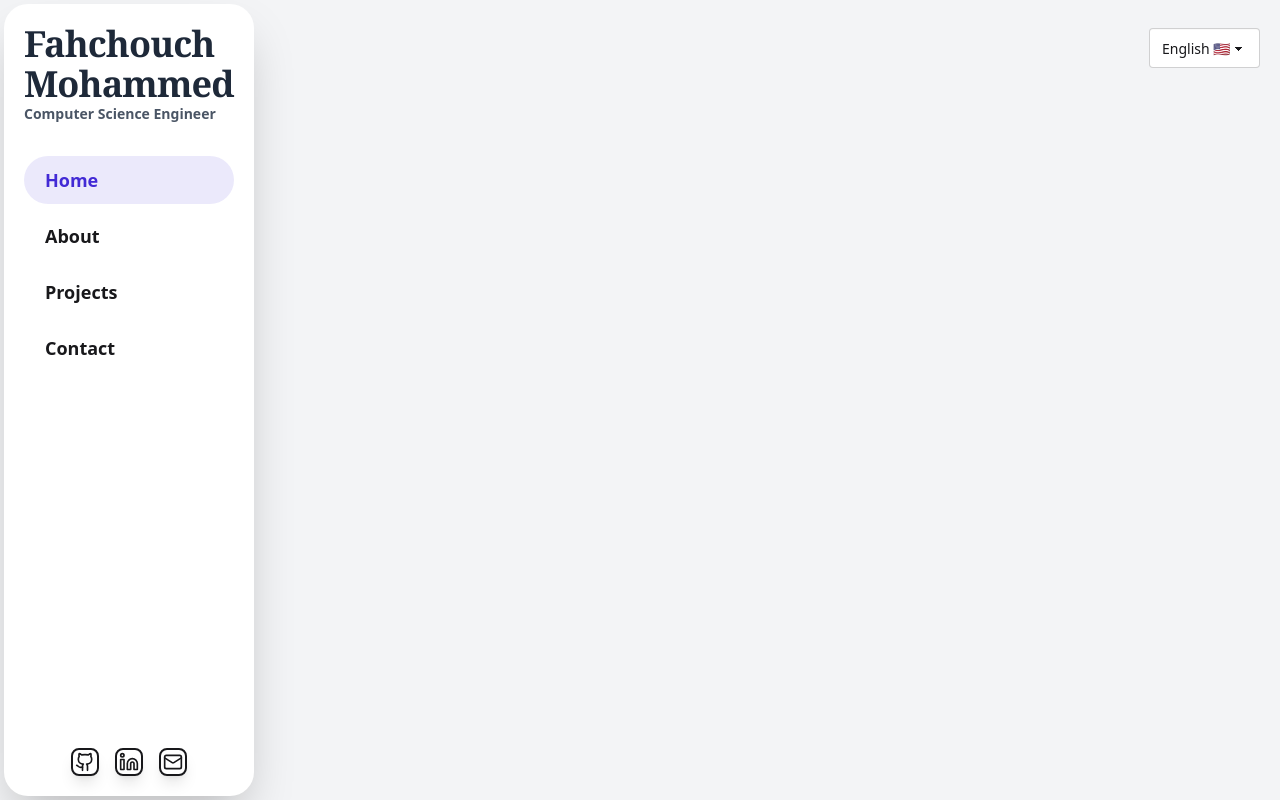
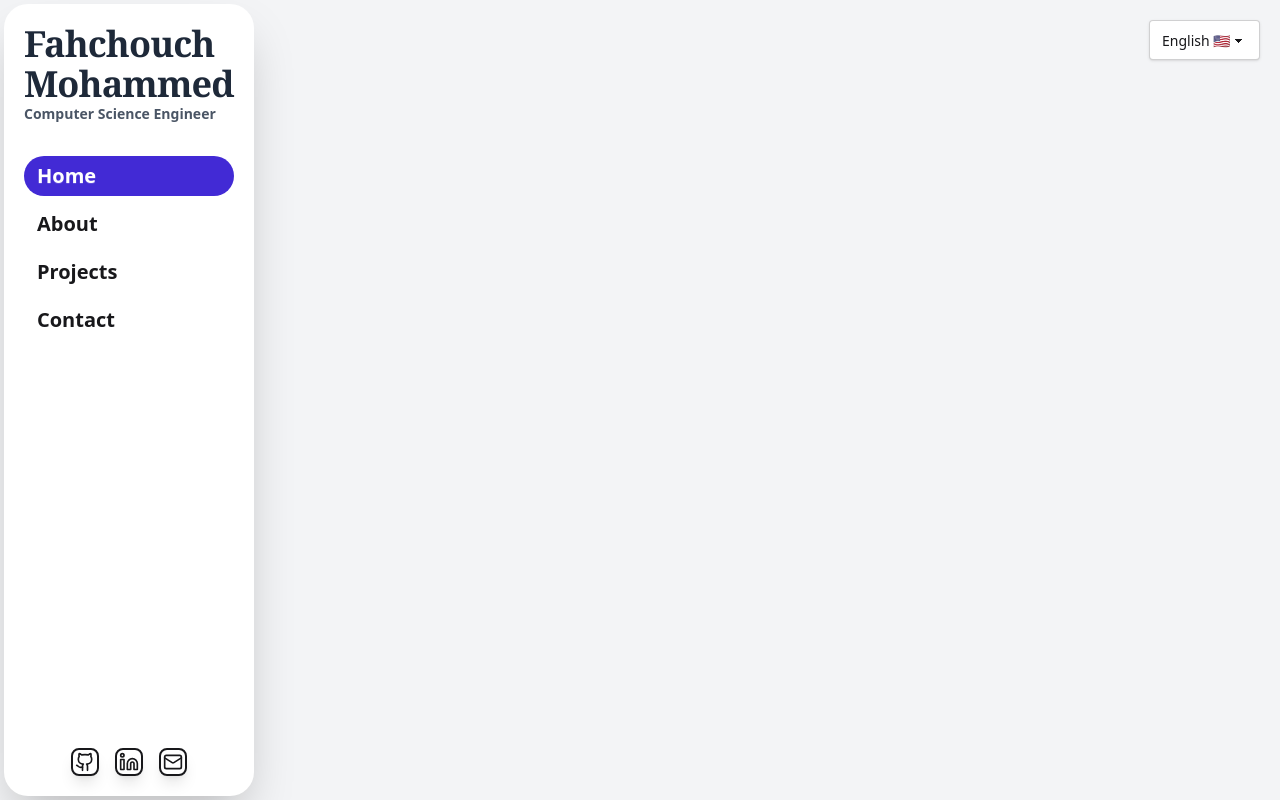
Before and after one commit to fahchouchsm/Portfolio, a React (Vite) app: page / in a window 1280 px wide. Built offline with nearby package versions, Linux system fonts and the light colour scheme.

Commit message:
small changes in the sidebar navigation

```diff
--- a/src/components/languageSelect.tsx
+++ b/src/components/languageSelect.tsx
@@ -12,7 +12,7 @@ export const LanguageSelect: FC<LanguageSelectInt> = ({ t, i18n }) => {
     <select
       id="language-select"
       name="language"
-      className="select absolute right-5 w-fit"
+      className="select fixed top-5 right-5 w-fit shadow-sm"
       defaultValue={i18n.language}
       onChange={(e) => {
         i18n.changeLanguage(e.target.value);
--- a/src/components/sidebar/sidebar.tsx
+++ b/src/components/sidebar/sidebar.tsx
@@ -23,7 +23,7 @@ const Sidebar: FC<SidebarInt> = ({ t }) => {
     <>
       {/* Mobile toggle button for md and smaller */}
       <button
-        className={`fixed top-5 left-5 z-50 rounded-lg bg-white p-2 shadow-lg md:hidden ${open ? "hidden" : ""}`}
+        className={`fixed top-5 left-5 z-50 rounded-lg bg-white p-2 shadow-sm md:hidden ${open ? "hidden" : ""}`}
         onClick={() => setOpen(!open)}
         aria-label="Toggle sidebar"
       >
@@ -55,9 +55,7 @@ const Sidebar: FC<SidebarInt> = ({ t }) => {
                 <li key={i}>
                   <Link
                     to={e.path}
-                    className={`btn btn-ghost ${
-                      isSelected ? "text-primary bg-primary/10" : ""
-                    } btn-xs sm:btn-sm md:btn-md lg:btn-lg w-full justify-start rounded-3xl`}
+                    className={`btn btn-ghost w-full justify-start rounded-3xl px-3 py-2 text-sm sm:text-base md:text-lg lg:text-xl ${isSelected ? "bg-primary text-white" : ""}`}
                     aria-current={isSelected ? "page" : undefined}
                     rel={t("sidebar.linksRel." + e.titleKey)}
                     onClick={() => setOpen(false)}
```
